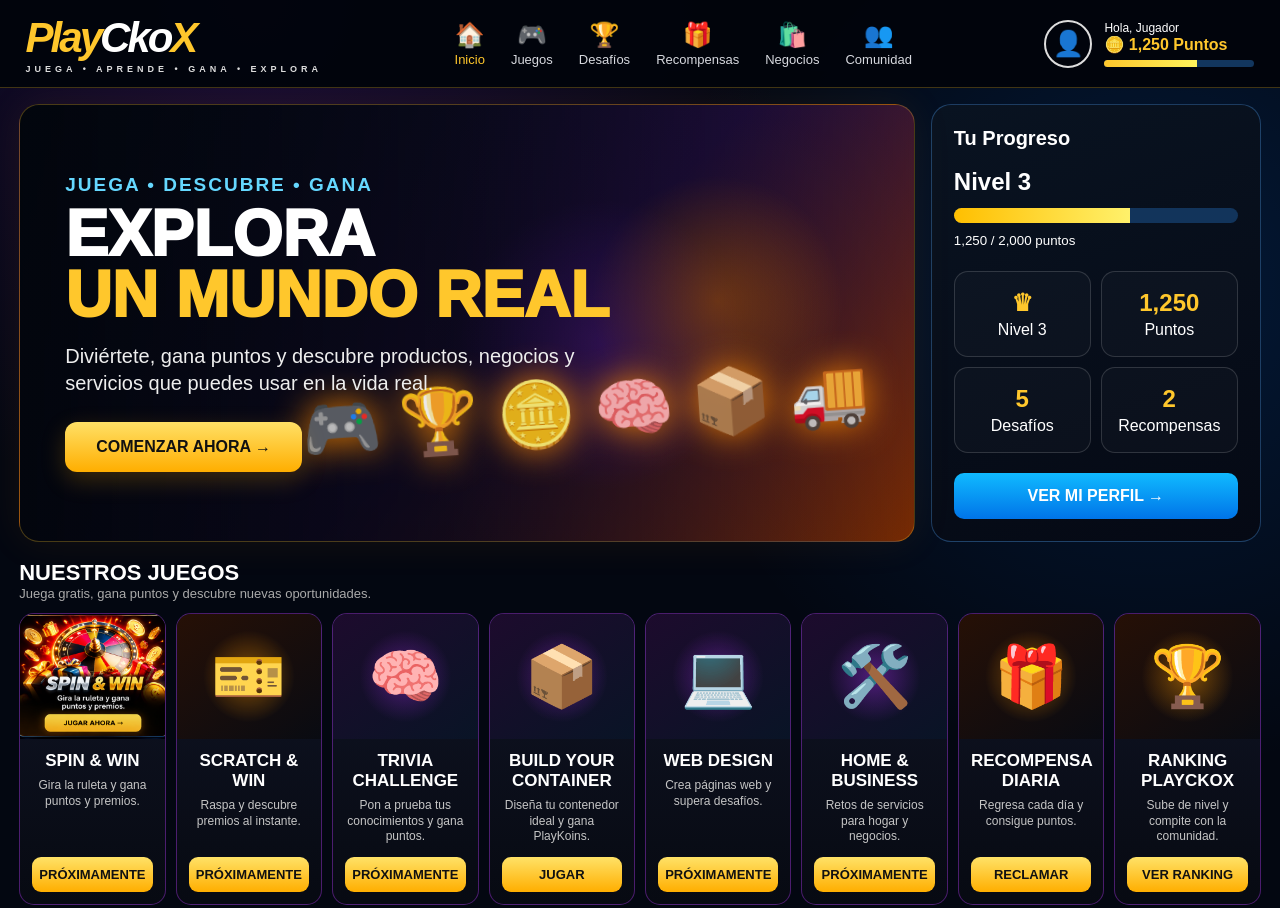
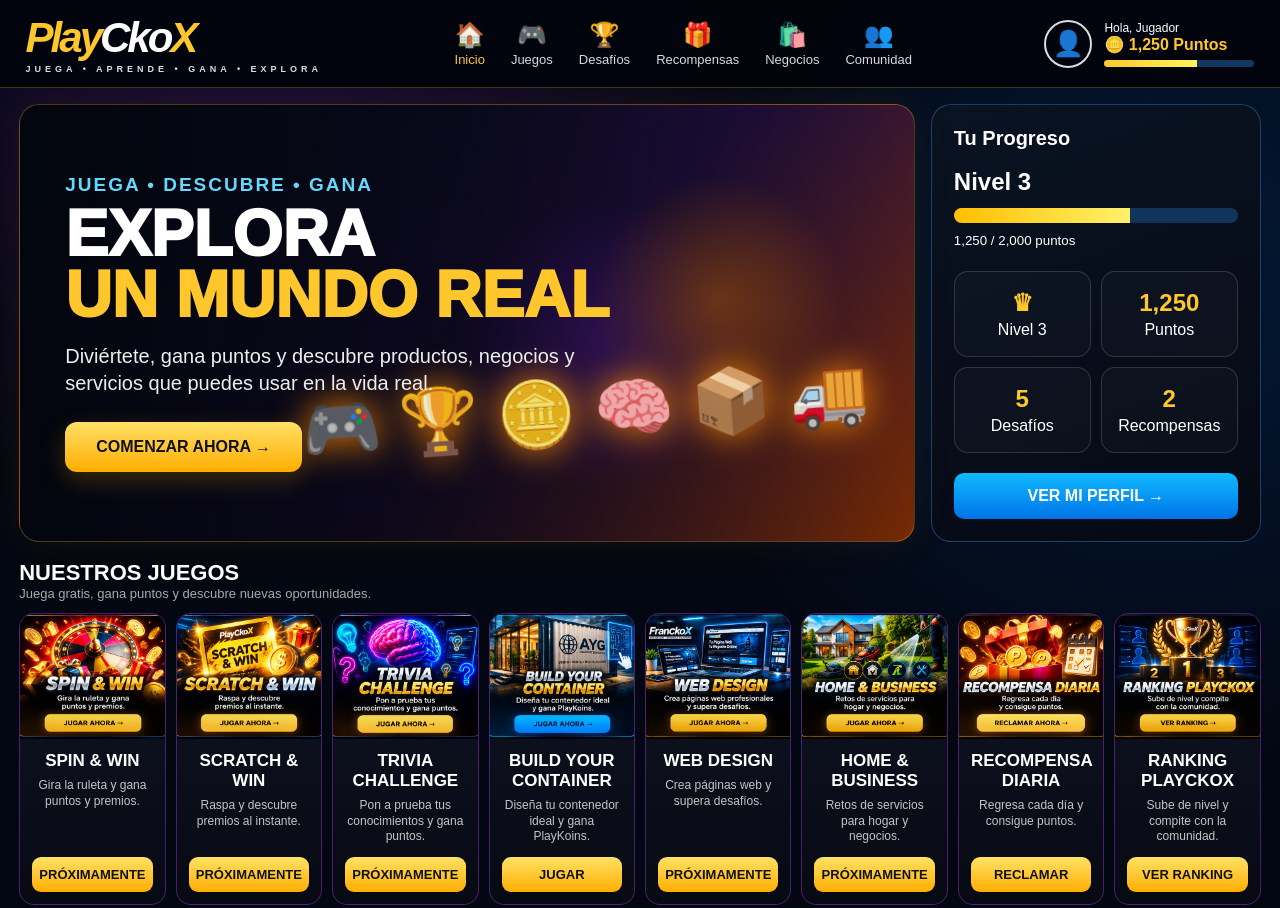
Before and after one commit to yuniorperezgarcia1990-web/playckox, a plain HTML site: page index.html in a window 1280 px wide. Shown: the top 908 px of the page. Drawn offline with Linux system fonts and the light colour scheme.

Commit message:
Update index.html

```diff
--- a/index.html
+++ b/index.html
@@ -809,7 +809,9 @@ nav{
 
 
       <article class="game">
-        <div class="game-art">🎫</div>
+        <div class="game-art">
+  <img src="02-scratch-win.png" alt="Scratch & Win">
+</div>
         <div class="game-body">
           <h3>SCRATCH & WIN</h3>
           <p>Raspa y descubre premios al instante.</p>
@@ -819,7 +821,9 @@ nav{
 
 
       <article class="game">
-        <div class="game-art">🧠</div>
+        <div class="game-art">
+  <img src="03-trivia-challenge.png" alt="Trivia Challenge">
+</div>
         <div class="game-body">
           <h3>TRIVIA CHALLENGE</h3>
           <p>Pon a prueba tus conocimientos y gana puntos.</p>
@@ -829,7 +833,9 @@ nav{
 
 
       <article class="game">
-        <div class="game-art">📦</div>
+        <div class="game-art">
+  <img src="04-build-your-container.png" alt="Build Your Container">
+</div>
         <div class="game-body">
           <h3>BUILD YOUR CONTAINER</h3>
           <p>Diseña tu contenedor ideal y gana PlayKoins.</p>
@@ -842,7 +848,9 @@ nav{
 
 
       <article class="game">
-        <div class="game-art">💻</div>
+        <div class="game-art">
+  <img src="05-web-design.png" alt="Web Design">
+</div>
         <div class="game-body">
           <h3>WEB DESIGN</h3>
           <p>Crea páginas web y supera desafíos.</p>
@@ -852,7 +860,9 @@ nav{
 
 
       <article class="game">
-        <div class="game-art">🛠️</div>
+        <div class="game-art">
+  <img src="06-home-business.png" alt="Home & Business">
+</div>
         <div class="game-body">
           <h3>HOME & BUSINESS</h3>
           <p>Retos de servicios para hogar y negocios.</p>
@@ -862,7 +872,9 @@ nav{
 
 
       <article class="game">
-        <div class="game-art">🎁</div>
+        <div class="game-art">
+  <img src="07-recompensa-diaria.png" alt="Recompensa Diaria">
+</div>
         <div class="game-body">
           <h3>RECOMPENSA DIARIA</h3>
           <p>Regresa cada día y consigue puntos.</p>
@@ -872,7 +884,9 @@ nav{
 
 
       <article class="game">
-        <div class="game-art">🏆</div>
+        <div class="game-art">
+  <img src="08-ranking-playckox.png" alt="Ranking PlayCkoX">
+</div>
         <div class="game-body">
           <h3>RANKING PLAYCKOX</h3>
           <p>Sube de nivel y compite con la comunidad.</p>
```
